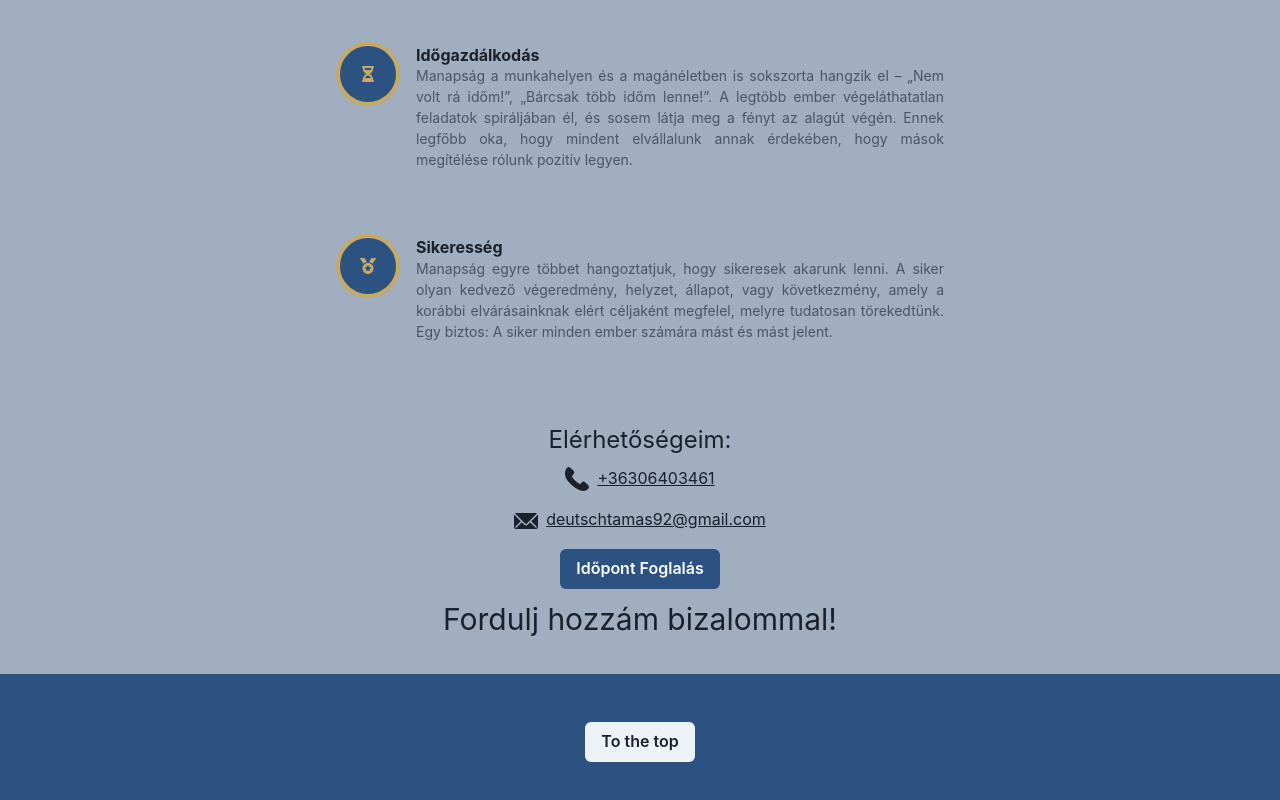
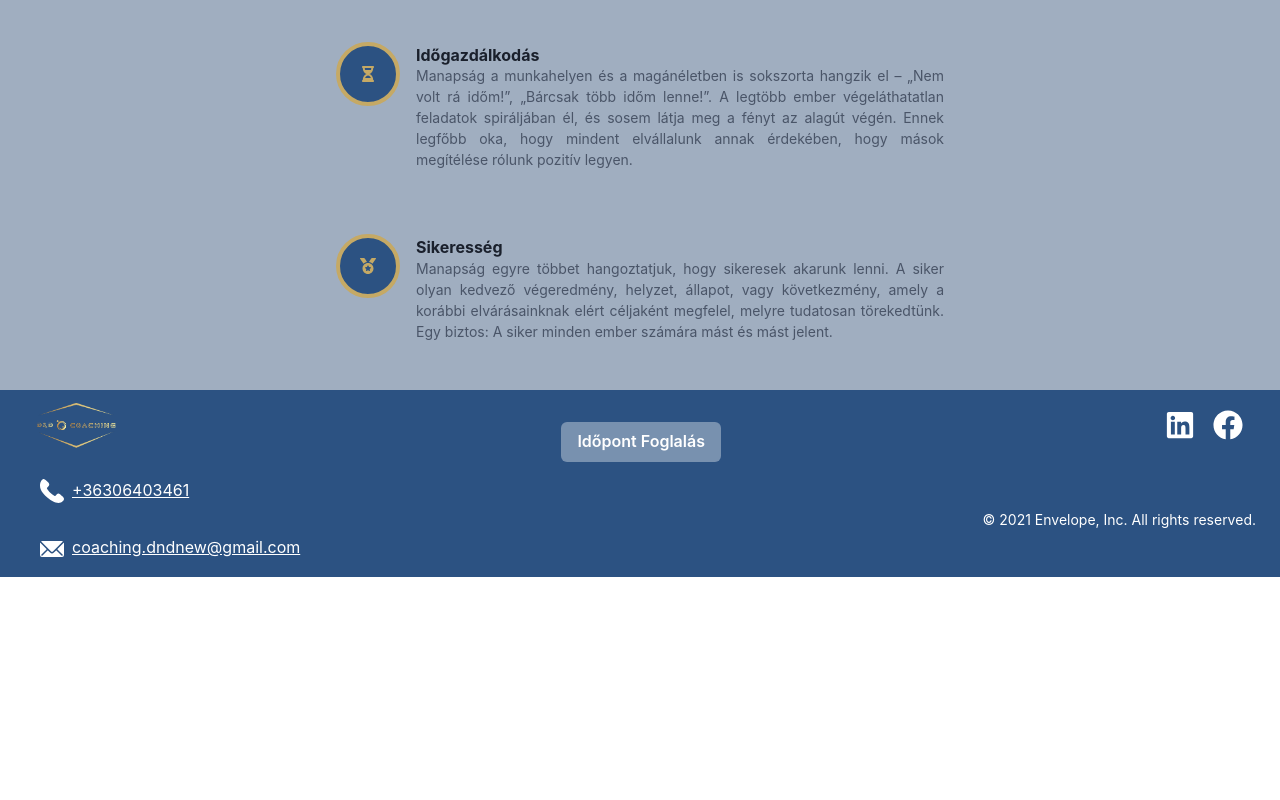
Before and after one commit to dgabor92/Brofolio, a React (Create React App) app: page / in a window 1280 px wide. Shown: the part 2635-3435 px from the top of the page. After the commit the page ends 3212 px from the top, so only its background shows below. Built offline with nearby package versions, Linux system fonts and the light colour scheme.

Commit message:
footer updated

```diff
--- a/src/App.js
+++ b/src/App.js
@@ -36,7 +36,7 @@ function App() {
         <AboutMe />
         <GoodAt />
         <Questions />
-        <Contact />
+        {/* <Contact /> */}
       </MainLayout>
     </div>
   );
--- a/src/components/Contact/Booking.js
+++ b/src/components/Contact/Booking.js
@@ -14,11 +14,7 @@ const Booking = () => {
     });
 
   return (
-    <Button
-      onClick={onClick}
-      colorScheme="whiteAlpha"
-      backgroundColor="blue.700"
-    >
+    <Button onClick={onClick} colorScheme="whiteAlpha">
       Időpont Foglalás
     </Button>
   );
--- a/src/components/Contact/index.js
+++ b/src/components/Contact/index.js
@@ -19,9 +19,9 @@ const Contact = () => {
             <Icon as={EmailIcon} mr="2" width="6" height="6" />
             <Link
               textDecoration="underline"
-              href="mailto:deutschtamas92@gmail.com"
+              href="mailto:coaching.dndnew@gmail.com"
             >
-              deutschtamas92@gmail.com
+              coaching.dndnew@gmail.com
             </Link>
           </Box>
         </Box>
--- /dev/null
+++ b/src/components/Footer/CopyRight.js
@@ -0,0 +1,12 @@
+import { Text } from '@chakra-ui/react';
+import React from 'react';
+
+const CopyRight = () => {
+  return (
+    <Text fontSize="sm" color="white">
+      &copy; {new Date().getFullYear()} Envelope, Inc. All rights reserved.
+    </Text>
+  );
+};
+
+export default CopyRight;
--- /dev/null
+++ b/src/components/Footer/SocialMediaLinks.js
@@ -0,0 +1,24 @@
+import { ButtonGroup, IconButton } from '@chakra-ui/react';
+import * as React from 'react';
+import { FaFacebook, FaLinkedin } from 'react-icons/fa';
+
+const SocialMediaLinks = (props) => {
+  return (
+    <ButtonGroup variant="ghost" color="white" {...props}>
+      <IconButton
+        as="a"
+        href="https://www.linkedin.com/in/deutsch-tam%C3%A1s-220939152/"
+        aria-label="LinkedIn"
+        icon={<FaLinkedin fontSize="30px" />}
+      />
+      <IconButton
+        as="a"
+        href="https://www.facebook.com/tamas.deutsch.96"
+        aria-label="Facebook"
+        icon={<FaFacebook fontSize="30px" />}
+      />
+    </ButtonGroup>
+  );
+};
+
+export default SocialMediaLinks;
--- a/src/components/Footer/index.js
+++ b/src/components/Footer/index.js
@@ -1,31 +1,85 @@
-import { Button, Box, useColorModeValue as mode } from '@chakra-ui/react';
+// import { Button, Box, useColorModeValue as mode } from '@chakra-ui/react';
+import {
+  Box,
+  Text,
+  Link,
+  Image,
+  Stack,
+  Icon,
+  StackDivider,
+  Flex,
+  useColorModeValue as mode,
+} from '@chakra-ui/react';
 import * as React from 'react';
-
-const handleTop = () => {
-  window.scrollTo({ top: 0, behavior: 'smooth' });
-};
+import Contact from '../Contact';
+import { PhoneIcon, EmailIcon } from '@chakra-ui/icons';
+import CopyRight from './CopyRight';
+import SocialMediaLinks from './SocialMediaLinks';
+import Booking from '../Contact/Booking';
 
 export const Footer = () => (
-  <Box bg={mode('blue.700', 'blue.900')}>
-    <Box
-      as="footer"
-      role="contentinfo"
-      mx="auto"
-      py="12"
-      maxW="7xl"
-      px={{ base: '4', md: '8' }}
+  // <Box bg={mode('blue.700', 'blue.900')}>
+  //   <Box
+  //     as="footer"
+  //     role="contentinfo"
+  //     mx="auto"
+  //     py="12"
+  //     maxW="7xl"
+  //     px={{ base: '4', md: '8' }}
+  //     // bg={mode('blue.700', 'blue.900')}
+  //   >
+  //     <Box color="white" textAlign="center" pt="2">
+  //       <Text colorScheme="whiteAlpha">
+  //         Powered by{' '}
+  //         <Link href="https://www.linkedin.com/in/g%C3%A1bor-deutsch-aa3952152/">
+  //           Gábor
+  //         </Link>
+  //       </Text>
+  //     </Box>
+  //   </Box>
+  // </Box>
+  <Flex direction="column" bg={mode('gray.100', 'gray.800')}>
+    <Flex
+      align="center"
+      bg={mode('blue.700', 'blue.900')}
+      color="white"
+      px="6"
+      minH="22"
+      direction={'column'}
     >
-      <Box textAlign="center">
-        <Button onClick={handleTop}>To the top</Button>
-      </Box>
-      {/* <Box color="white" textAlign="center" pt="2">
-        <Text colorScheme="whiteAlpha">
-          Powered by{' '}
-          <Link href="https://www.linkedin.com/in/g%C3%A1bor-deutsch-aa3952152/">
-            Gábor
-          </Link>
-        </Text>
-      </Box> */}
-    </Box>
-  </Box>
+      <Flex justify="space-between" align="center" w="full">
+        <Flex alignItems="center" pr={1}>
+          <Box p="2">
+            <Image src="/images/logo.png" height="50px" />
+          </Box>
+        </Flex>
+        <Box pt="8">
+          <Booking />
+        </Box>
+        <Box p="2">
+          <SocialMediaLinks />
+        </Box>
+      </Flex>
+      <Flex alignItems={'center'} width="full" justify="space-between">
+        <Flex direction={'column'}>
+          <Box p="4">
+            <Icon as={PhoneIcon} mr="2" width="6" height="6" />
+            <Link textDecoration="underline" href="tel:+36306403461">
+              +36306403461
+            </Link>
+          </Box>
+          <Box p="4">
+            <Icon as={EmailIcon} mr="2" width="6" height="6" />
+            <Link
+              textDecoration="underline"
+              href="mailto:coaching.dndnew@gmail.com"
+            >
+              coaching.dndnew@gmail.com
+            </Link>
+          </Box>
+        </Flex>
+        <CopyRight />
+      </Flex>
+    </Flex>
+  </Flex>
 );
```
Also changed, not shown: src/components/Footer/FooterHeading.js (added, +18 -0 lines), src/components/Footer/Logo.js (added, +20 -0 lines).
